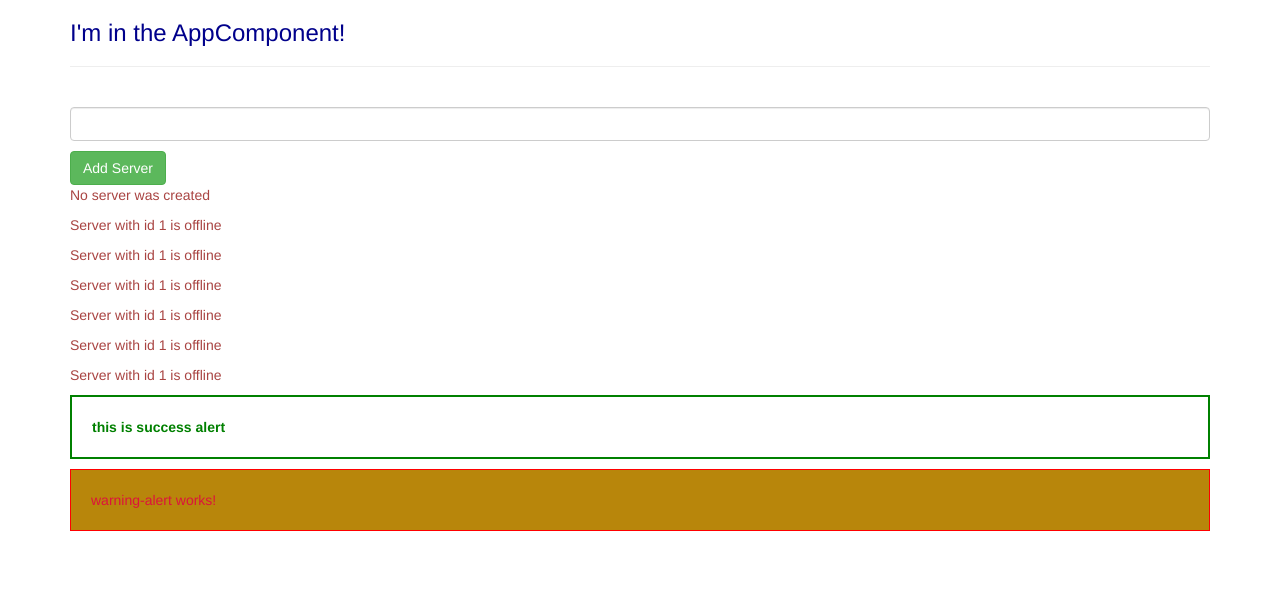
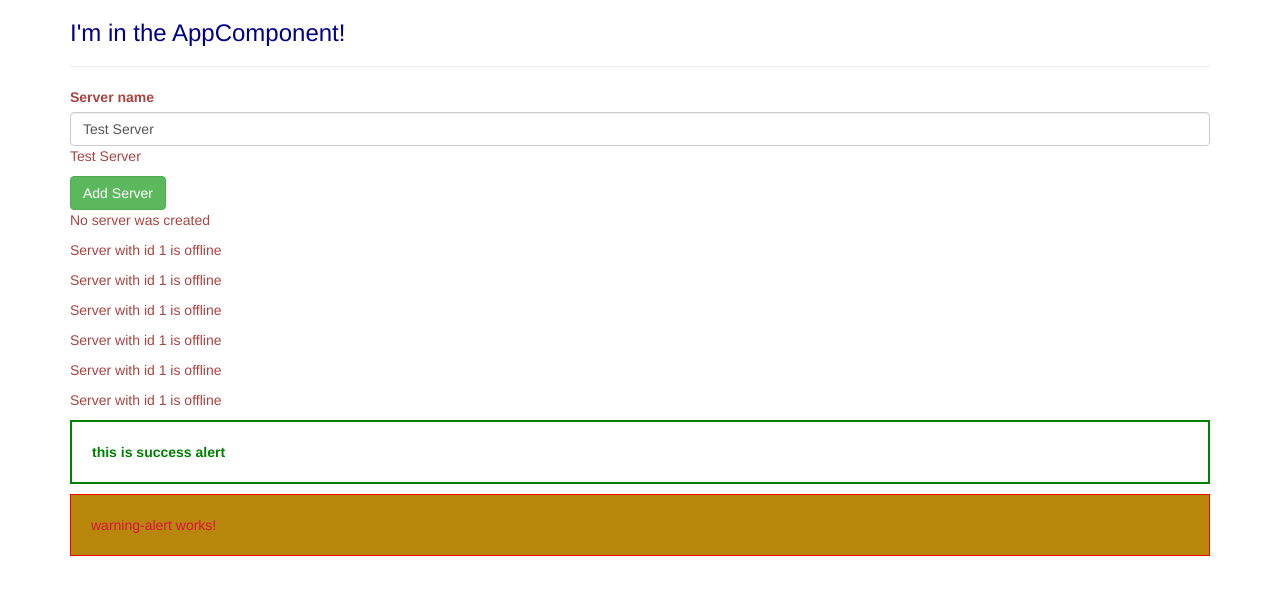
Before and after one commit to ArekSzreiber/Udemy-Angular, an Angular app: page / in a window 1280 px wide. Shown: the top 594 px of the page. Built offline with nearby package versions, Linux system fonts and the light colour scheme.

Commit message:
32. Two-Way-Databinding

```diff
--- a/src/app/servers/servers.component.html
+++ b/src/app/servers/servers.component.html
@@ -1,7 +1,14 @@
-<label></label>
+<label>Server name</label>
+<!--<input type="text"
+       class="form-control"
+       (input)="onUpdateServerName($event)"
+>-->
+
 <input type="text"
        class="form-control"
-       (input)="onUpdateServerName($event)">
+       [(ngModel)]="serverName"
+>
+
 <p>{{serverName}}</p>
 <button
   class="btn btn-success"
--- a/src/app/servers/servers.component.ts
+++ b/src/app/servers/servers.component.ts
@@ -10,7 +10,7 @@
 export class ServersComponent implements OnInit {
   allowNewServer = false;
   serverCreationStatus = 'No server was created';
-  serverName = '';
+  serverName = 'Test Server';
 
   constructor() {
     setTimeout(() => {
```
